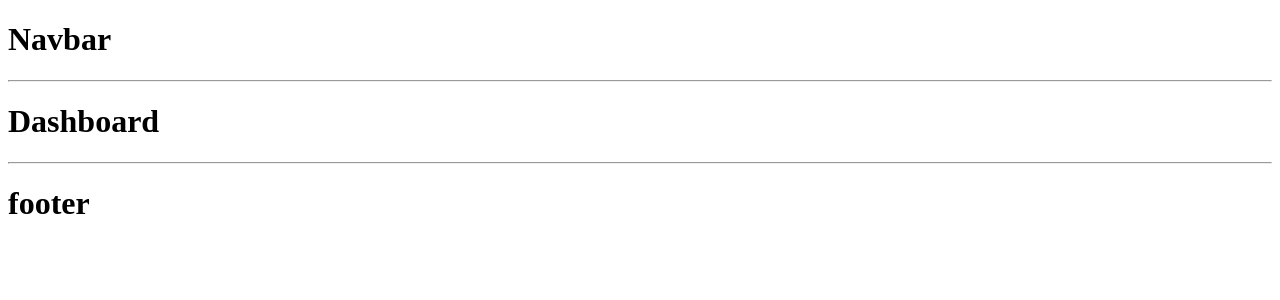
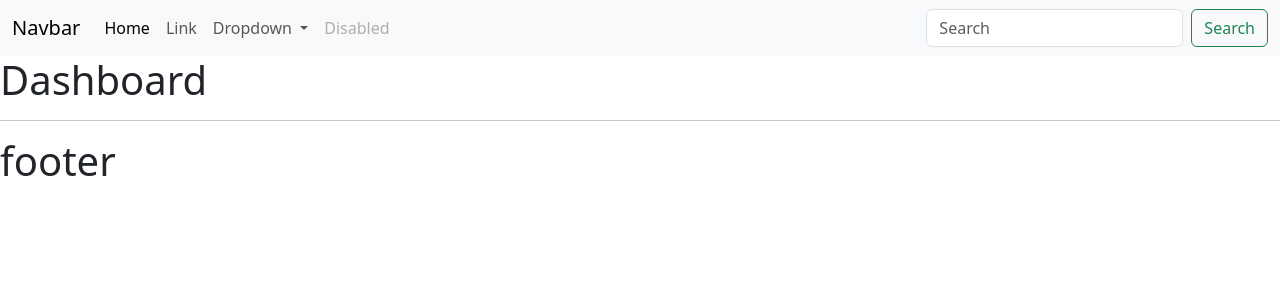
Before and after one commit to Pankajbadgujar1/CustomerManagementApp, a Django app: page / in a window 1280 px wide. Shown: the top 300 px of the page. Run offline with Django 5.2, Linux system fonts and the light colour scheme.

Commit message:
add navbar from bootstrap

```diff
--- a/crm1/Accounts/templates/Accounts/main.html
+++ b/crm1/Accounts/templates/Accounts/main.html
@@ -6,7 +6,8 @@
         <title>CRM</title>
         <meta name="description" content="">
         <meta name="viewport" content="width=device-width, initial-scale=1">
-        <link rel="stylesheet" href="">
+        <link rel="stylesheet" href="https://cdn.jsdelivr.net/npm/bootstrap@5.3.3/dist/css/bootstrap.min.css" integrity="sha384-QWTKZyjpPEjISv5WaRU9OFeRpok6YctnYmDr5pNlyT2bRjXh0JMhjY6hW+ALEwIH" crossorigin="anonymous">
+
     </head>
     <body>
 
@@ -20,4 +21,7 @@
         <h1>footer</h1>
 
     </body>
+
+    <script src="https://cdn.jsdelivr.net/npm/@popperjs/core@2.11.8/dist/umd/popper.min.js" integrity="sha384-I7E8VVD/ismYTF4hNIPjVp/Zjvgyol6VFvRkX/vR+Vc4jQkC+hVqc2pM8ODewa9r" crossorigin="anonymous"></script>
+    <script src="https://cdn.jsdelivr.net/npm/bootstrap@5.3.3/dist/js/bootstrap.min.js" integrity="sha384-0pUGZvbkm6XF6gxjEnlmuGrJXVbNuzT9qBBavbLwCsOGabYfZo0T0to5eqruptLy" crossorigin="anonymous"></script>
 </html>
--- a/crm1/Accounts/templates/Accounts/navbar.html
+++ b/crm1/Accounts/templates/Accounts/navbar.html
@@ -1,4 +1,36 @@
-
-
-<h1>Navbar</h1>
-        <hr>
+<nav class="navbar navbar-expand-lg bg-body-tertiary">
+    <div class="container-fluid">
+      <a class="navbar-brand" href="#">Navbar</a>
+      <button class="navbar-toggler" type="button" data-bs-toggle="collapse" data-bs-target="#navbarSupportedContent" aria-controls="navbarSupportedContent" aria-expanded="false" aria-label="Toggle navigation">
+        <span class="navbar-toggler-icon"></span>
+      </button>
+      <div class="collapse navbar-collapse" id="navbarSupportedContent">
+        <ul class="navbar-nav me-auto mb-2 mb-lg-0">
+          <li class="nav-item">
+            <a class="nav-link active" aria-current="page" href="#">Home</a>
+          </li>
+          <li class="nav-item">
+            <a class="nav-link" href="#">Link</a>
+          </li>
+          <li class="nav-item dropdown">
+            <a class="nav-link dropdown-toggle" href="#" role="button" data-bs-toggle="dropdown" aria-expanded="false">
+              Dropdown
+            </a>
+            <ul class="dropdown-menu">
+              <li><a class="dropdown-item" href="#">Action</a></li>
+              <li><a class="dropdown-item" href="#">Another action</a></li>
+              <li><hr class="dropdown-divider"></li>
+              <li><a class="dropdown-item" href="#">Something else here</a></li>
+            </ul>
+          </li>
+          <li class="nav-item">
+            <a class="nav-link disabled" aria-disabled="true">Disabled</a>
+          </li>
+        </ul>
+        <form class="d-flex" role="search">
+          <input class="form-control me-2" type="search" placeholder="Search" aria-label="Search">
+          <button class="btn btn-outline-success" type="submit">Search</button>
+        </form>
+      </div>
+    </div>
+  </nav>
```
